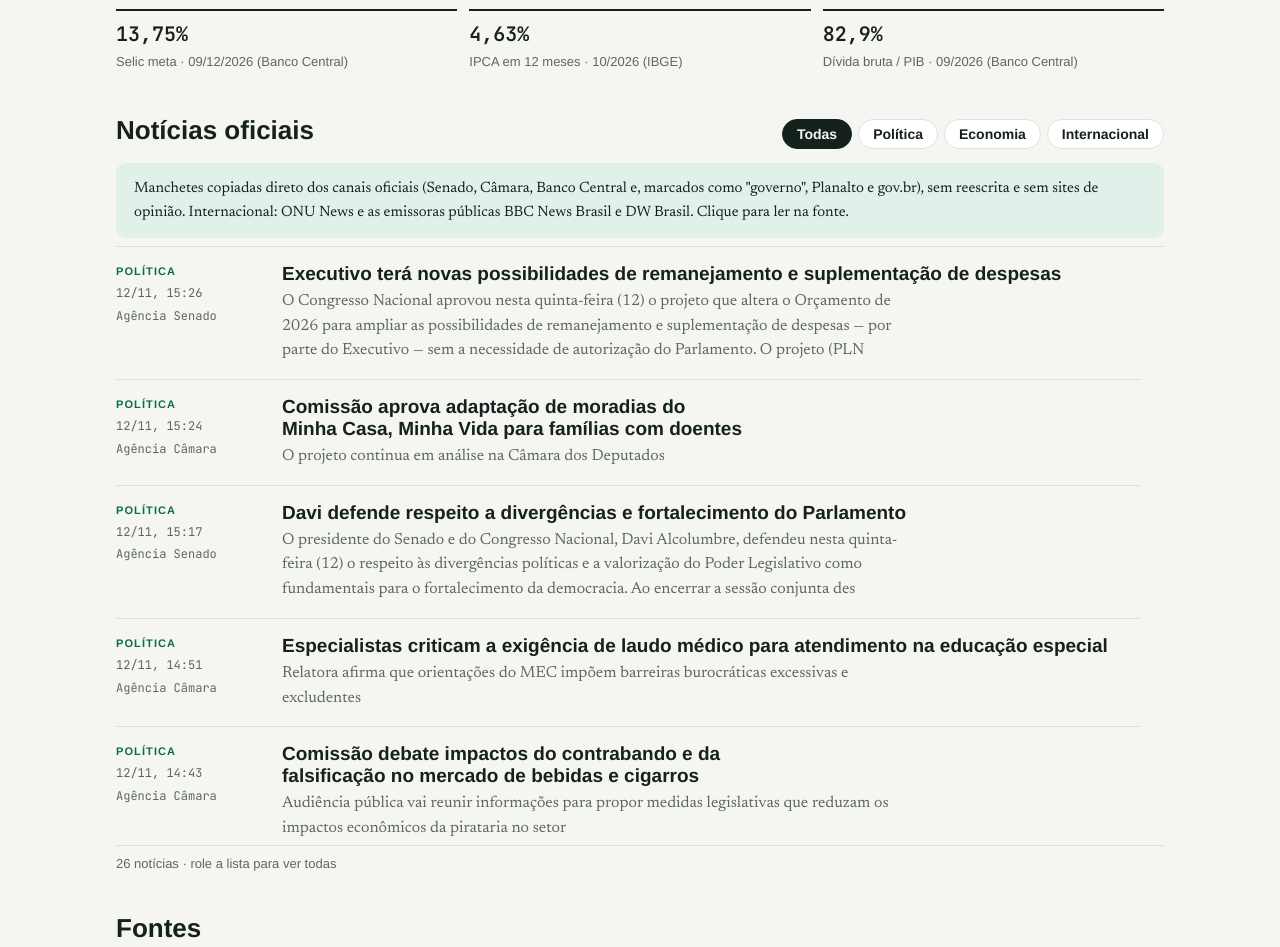
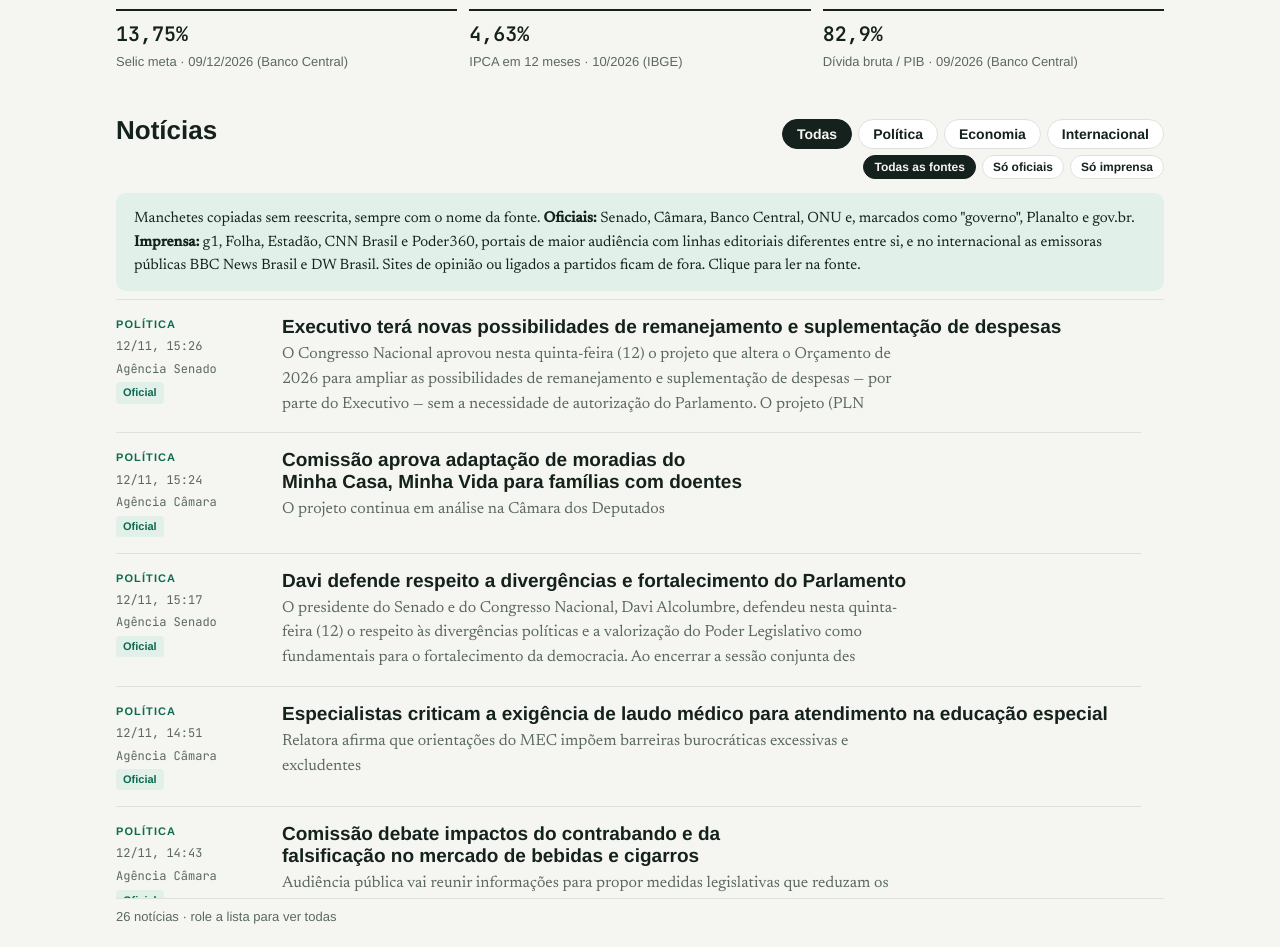
Before and after one commit to GugaGiacomazzi/Radar-Brasil, a plain HTML site: page index.html in a window 1280 px wide. Shown: the part 915-1862 px from the top of the page. Drawn offline with Linux system fonts and the light colour scheme; no server answers; a web font is replaced by a local one.

Commit message:
Add files via upload

```diff
--- a/index.html
+++ b/index.html
@@ -76,6 +76,11 @@ header h1 span{color:var(--accent)}
 .filters{display:flex;flex-wrap:wrap;gap:6px}
 .filters button{font-family:var(--f-display);font-size:14px;font-weight:600;padding:6px 14px;border-radius:999px;border:1px solid var(--line);background:var(--surface);color:var(--ink);cursor:pointer}
 .filters button[aria-pressed="true"]{background:var(--ink);color:var(--bg);border-color:var(--ink)}
+.filter-rows{display:flex;flex-direction:column;align-items:flex-end;gap:6px}
+.filters.small button{font-size:12px;padding:4px 10px}
+.item .kind{font-family:var(--f-display);font-size:11px;font-weight:600;border-radius:4px;padding:1px 6px;align-self:flex-start;border:1px solid var(--line);color:var(--muted)}
+.item .kind.oficial{background:var(--accent-soft);color:var(--accent);border-color:transparent}
+@media (max-width:520px){.filter-rows{align-items:flex-start}}
 .criteria{background:var(--accent-soft);border-radius:10px;padding:14px 18px;font-size:15px;margin-bottom:8px}
 .news-scroll{max-height:min(75vh,900px);overflow-y:auto;overscroll-behavior:contain;border-top:1px solid var(--line);border-bottom:1px solid var(--line);padding-right:8px;scrollbar-gutter:stable}
 .news-scroll .item:first-child{border-top:0}
@@ -166,15 +171,22 @@ footer details{margin-top:8px}
 
   <section aria-labelledby="news">
     <div class="section-head">
-      <h2 id="news">Notícias oficiais</h2>
-      <div class="filters" role="group" aria-label="Filtrar notícias">
-        <button data-f="all" aria-pressed="true">Todas</button>
-        <button data-f="politica" aria-pressed="false">Política</button>
-        <button data-f="economia" aria-pressed="false">Economia</button>
-        <button data-f="internacional" aria-pressed="false">Internacional</button>
+      <h2 id="news">Notícias</h2>
+      <div class="filter-rows">
+        <div class="filters" role="group" aria-label="Filtrar por tema">
+          <button data-f="all" aria-pressed="true">Todas</button>
+          <button data-f="politica" aria-pressed="false">Política</button>
+          <button data-f="economia" aria-pressed="false">Economia</button>
+          <button data-f="internacional" aria-pressed="false">Internacional</button>
+        </div>
+        <div class="filters small" role="group" aria-label="Filtrar por tipo de fonte">
+          <button data-t="all" aria-pressed="true">Todas as fontes</button>
+          <button data-t="oficial" aria-pressed="false">Só oficiais</button>
+          <button data-t="imprensa" aria-pressed="false">Só imprensa</button>
+        </div>
       </div>
     </div>
-    <div class="criteria">Manchetes copiadas direto dos canais oficiais (Senado, Câmara, Banco Central e, marcados como "governo", Planalto e gov.br), sem reescrita e sem sites de opinião. Internacional: ONU News e as emissoras públicas BBC News Brasil e DW Brasil. Clique para ler na fonte.</div>
+    <div class="criteria">Manchetes copiadas sem reescrita, sempre com o nome da fonte. <b>Oficiais:</b> Senado, Câmara, Banco Central, ONU e, marcados como "governo", Planalto e gov.br. <b>Imprensa:</b> g1, Folha, Estadão, CNN Brasil e Poder360, portais de maior audiência com linhas editoriais diferentes entre si, e no internacional as emissoras públicas BBC News Brasil e DW Brasil. Sites de opinião ou ligados a partidos ficam de fora. Clique para ler na fonte.</div>
     <div class="news-scroll" id="newsList" tabindex="0" aria-label="Lista de notícias"></div>
     <div class="news-count" id="newsCount"></div>
   </section>
@@ -285,25 +297,29 @@ function renderKpis(ind){
   if(ind.debtPct){$('kDebt').textContent=brl(ind.debtPct.value,1)+'%';$('kDebtL').textContent='Dívida bruta / PIB · '+ind.debtPct.date.slice(5,7)+'/'+ind.debtPct.date.slice(0,4)+' (Banco Central)';}
 }
 
-let NEWS=[];
-function renderNews(f){
+let NEWS=[], F='all', T='all';
+function renderNews(){
   const list=$('newsList'); list.innerHTML='';
-  const items=NEWS.filter(n=>f==='all'||n.cat===f);
+  const items=NEWS.filter(n=>(F==='all'||n.cat===F)&&(T==='all'||(n.type||'oficial')===T));
   $('newsCount').textContent=items.length?items.length+' notícias · role a lista para ver todas':'';
   list.scrollTop=0;
   if(!items.length){list.innerHTML='<p class="note">Nenhuma notícia carregada ainda.</p>';return;}
   items.forEach(n=>{
     const el=document.createElement('article'); el.className='item';
-    el.innerHTML=`<div class="meta"><span class="tag ${n.cat}">${({politica:'Política',economia:'Economia',internacional:'Internacional'})[n.cat]||n.cat}</span><span class="date"></span><span class="srcname"></span></div><div><h3><a target="_blank" rel="noopener"></a></h3><p></p></div>`;
+    el.innerHTML=`<div class="meta"><span class="tag ${n.cat}">${({politica:'Política',economia:'Economia',internacional:'Internacional'})[n.cat]||n.cat}</span><span class="date"></span><span class="srcname"></span><span class="kind"></span></div><div><h3><a target="_blank" rel="noopener"></a></h3><p></p></div>`;
     el.querySelector('.date').textContent=n.date?new Date(n.date).toLocaleString('pt-BR',{day:'2-digit',month:'2-digit',hour:'2-digit',minute:'2-digit',timeZone:'America/Sao_Paulo'}):'';
     el.querySelector('.srcname').textContent=n.source;
+    const k=el.querySelector('.kind'); k.textContent=(n.type||'oficial')==='imprensa'?'Imprensa':'Oficial'; k.classList.add(n.type||'oficial');
     const a=el.querySelector('a'); a.href=n.link; a.textContent=n.title;
     const p=el.querySelector('p'); if(n.summary) p.textContent=n.summary; else p.remove();
     list.appendChild(el);
   });
 }
 document.querySelectorAll('.filters button').forEach(b=>b.addEventListener('click',()=>{
-  document.querySelectorAll('.filters button').forEach(x=>x.setAttribute('aria-pressed',x===b)); renderNews(b.dataset.f);
+  const key=b.dataset.f!==undefined?'f':'t';
+  b.parentElement.querySelectorAll('button').forEach(x=>x.setAttribute('aria-pressed',x===b));
+  if(key==='f')F=b.dataset.f; else T=b.dataset.t;
+  renderNews();
 }));
 
 (async function(){
@@ -312,7 +328,7 @@ document.querySelectorAll('.filters button').forEach(b=>b.addEventListener('clic
     $('updated').textContent=fmtDate(d.updated);
     renderFx(d.market&&d.market.fx,false); renderIbov(d.market&&d.market.ibov);
     renderKpis(d.indicators); setupMeters(d);
-    NEWS=d.news||[]; renderNews('all');
+    NEWS=d.news||[]; renderNews();
     if(d.errors&&d.errors.length){$('errBox').hidden=false;$('errList').innerHTML=d.errors.map(e=>'<li></li>').join('');[...$('errList').children].forEach((li,i)=>li.textContent=d.errors[i]);}
   }catch(e){ $('updated').textContent='não foi possível ler data/data.json'; }
   liveFx(); setInterval(liveFx,60000);
```
